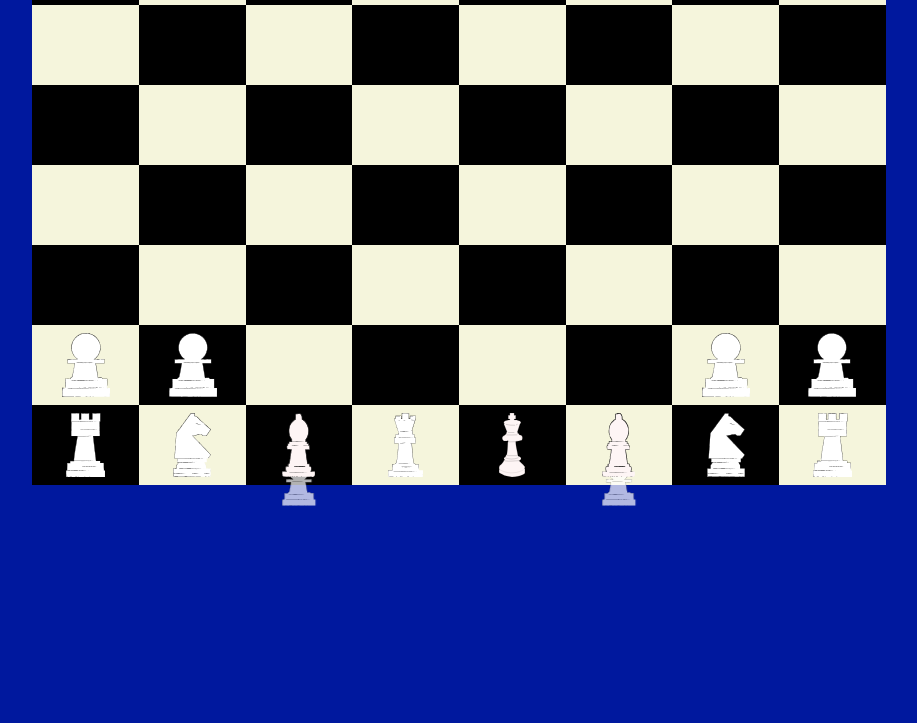
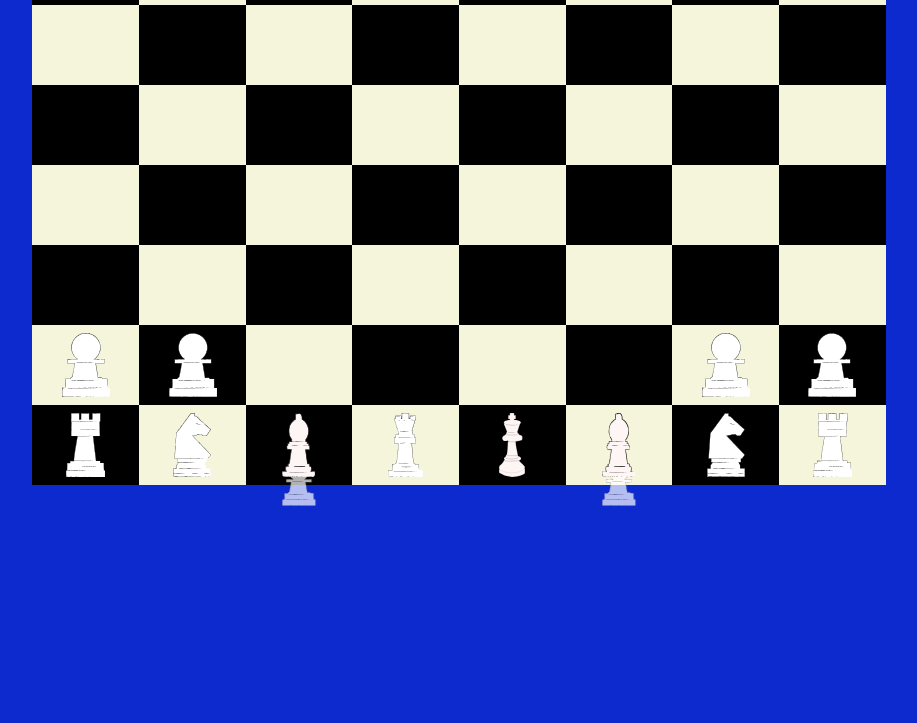
Before and after one commit to malupi20/AJEDREZ, a plain HTML site: page index.html in a window 1280 px wide. Shown: the part 240-963 px from the top of the page, without its empty margins (181-1098 px from the left). Drawn offline with nearby package versions, Linux system fonts and the light colour scheme.

Commit message:
actulizo fondo

```diff
--- a/CSS/estilos.css
+++ b/CSS/estilos.css
@@ -3,7 +3,7 @@
 }
 
 body{
-    background-color: rgb(0, 24, 158);
+    background-color: rgb(13, 42, 206);
 }
 
 .beige{
```
